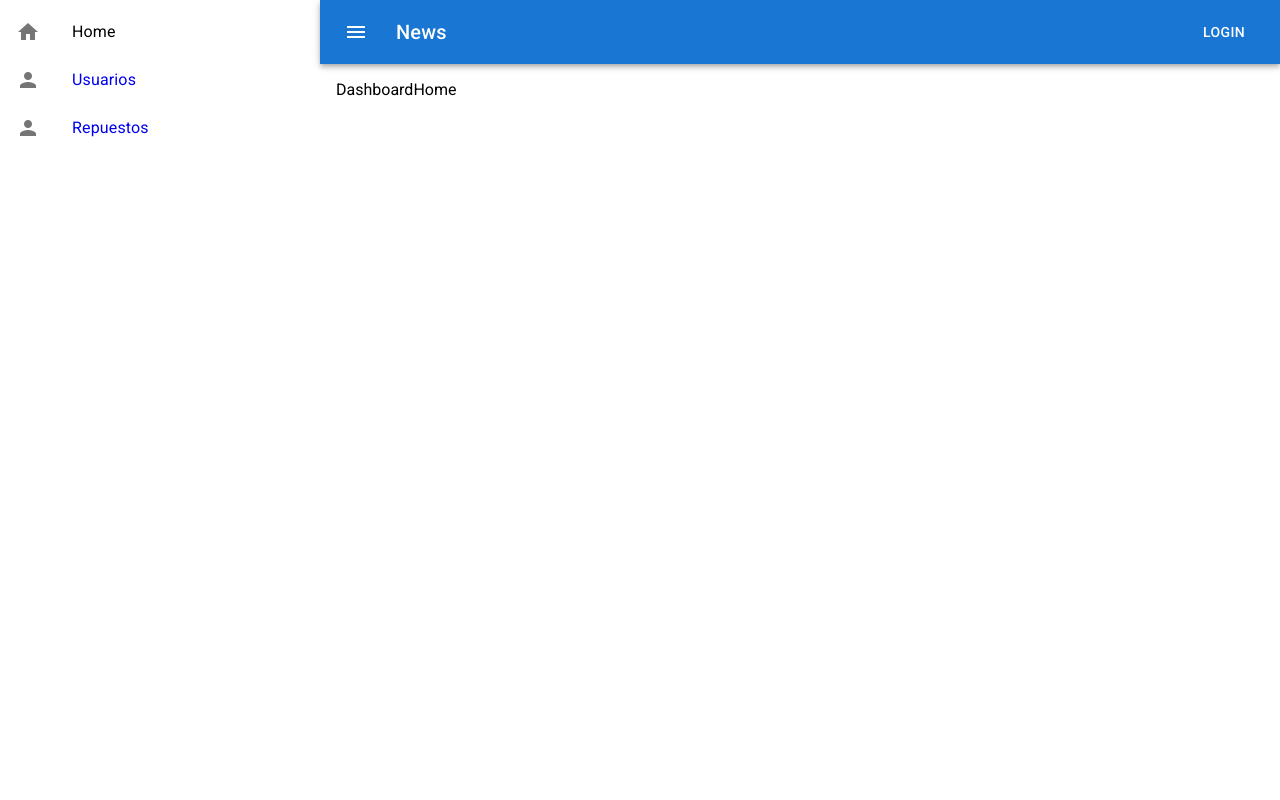
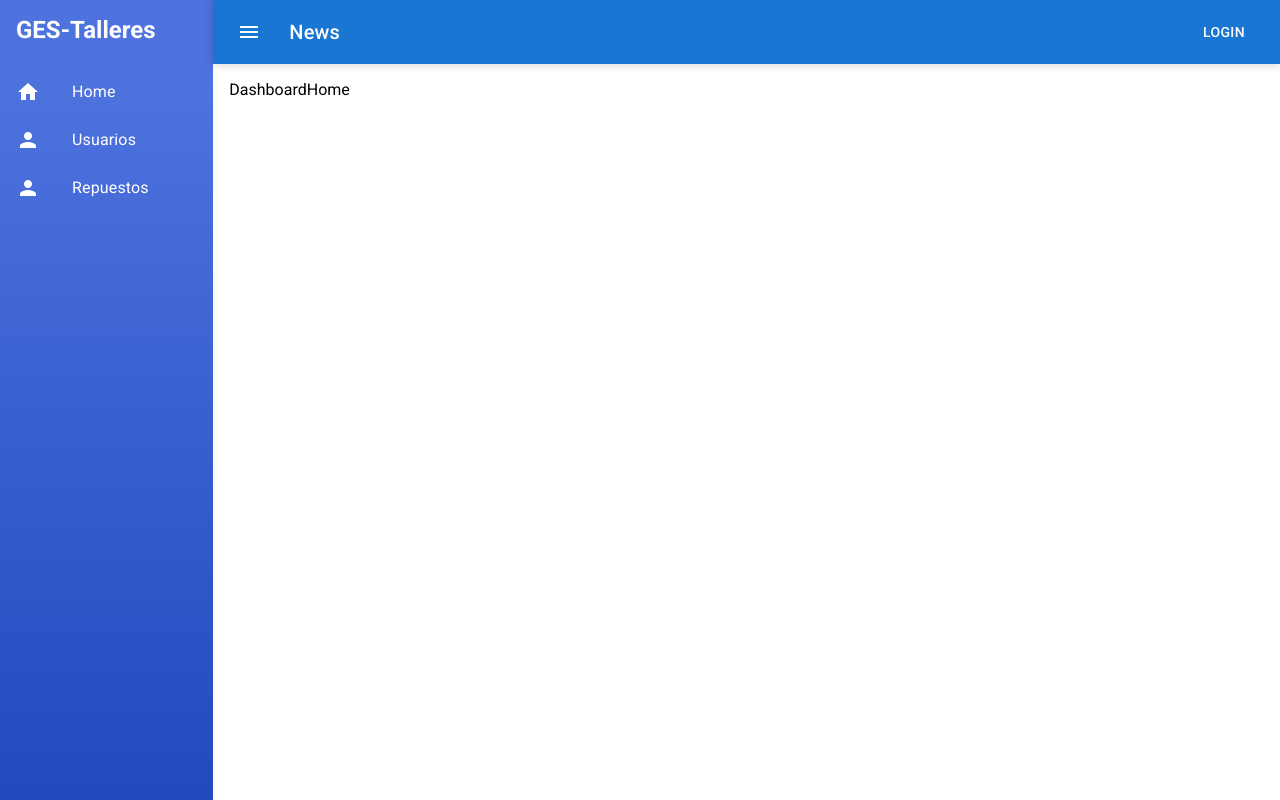
Before and after one commit to xaulosky/Proyecto-GPS-Gestalleres, a React (Vite) app: page / in a window 1280 px wide. Built offline with nearby package versions, Linux system fonts and the light colour scheme.

Commit message:
funcion para activar navlink

```diff
--- a/src/assets/css/index.css
+++ b/src/assets/css/index.css
@@ -9,3 +9,23 @@ body {
 a {
     text-decoration: none;
 }
+
+.sidebar {
+    height: 100vh;
+    min-width: 200px;
+}
+
+.sidebar * {
+    color: white;
+}
+
+.bg-gradient-primary {
+    background-color: #4e73df;
+    background-image: linear-gradient(180deg, #4e73df 10%, #224abe 100%);
+    background-size: cover;
+}
+
+.activated > *{
+    background-color: #0000001a !important;
+    background-size: cover;
+}
--- a/src/components/Layout.jsx
+++ b/src/components/Layout.jsx
@@ -10,20 +10,13 @@ const Layout = () => {
 
     return (
         <Grid container>
-            <Grid md={3}>
-                <SideBar style={{
-                    position: 'sticky',
-                    top: '0',
-                    zIndex: '1',
-                    backgroundColor: '#010101',
-                    height: '100vh',
-                    color: '#fff'
-                }} />
+            <Grid md={2} >
+                <SideBar />
             </Grid>
-            <Grid md={9}>
+            <Grid md={10}>
                 <NavBar />
                 <Box component="main" p={2}>
-                    <Outlet  />
+                    <Outlet />
                 </Box >
             </Grid>
         </Grid>
--- a/src/components/ui/NavBar.jsx
+++ b/src/components/ui/NavBar.jsx
@@ -10,8 +10,12 @@ import MenuIcon from '@mui/icons-material/Menu';
 
 const NavBar = () => {
   return (
-    <Box sx={{ flexGrow: 1 }}>
-      <AppBar position="static">
+    <Box sx={{ flexGrow: 1 }} style={{
+      backgroundColor: '#f5f5f5',
+    }}>
+      <AppBar position="static" style={{
+        boxShadow: '0px 0px 10px 0px rgba(0,0,0,0.2)',
+      }}>
         <Toolbar>
           <IconButton
             size="large"
--- a/src/components/ui/SideBar.jsx
+++ b/src/components/ui/SideBar.jsx
@@ -1,10 +1,24 @@
-import { List, ListItem, ListItemIcon, ListItemText } from '@mui/material'
+import { Box, Grid, List, ListItem, ListItemIcon, ListItemText } from '@mui/material'
 import React from 'react'
-import { Link } from 'react-router-dom'
+import { NavLink } from 'react-router-dom'
+
 
 const SideBar = () => {
+
+
     return (
-
+        <Box component="nav" className='bg-gradient-primary sidebar'>
+            <Grid container>
+                <Grid item >
+                    <Box textAlign={'center'} p={2} style={{
+                        fontSize: '1.5rem',
+                        fontWeight: 'bold',
+                        color: '#fff'
+                    }}>
+                        GES-Talleres
+                    </Box>
+                </Grid>
+            </Grid>
             <List >
                 <ListItem button>
                     <ListItemIcon>
@@ -12,25 +26,25 @@ const SideBar = () => {
                     </ListItemIcon>
                     <ListItemText primary="Home" />
                 </ListItem>
-            <Link to="/cliente">
+                <NavLink to="/cliente" className={({ isActive }) => "nav-link" + (isActive ? " activated" : "")} >
                     <ListItem button>
                         <ListItemIcon>
                             <i className="material-icons">person</i>
                         </ListItemIcon>
                         <ListItemText primary="Usuarios" />
                     </ListItem>
-            </Link>
-            <Link to="/repuestos">
+                </NavLink>
+                <NavLink to="/repuestos" className={({ isActive }) => "nav-link" + (isActive ? " activated" : "")}>
                     <ListItem button>
                         <ListItemIcon>
                             <i className="material-icons">persons</i>
                         </ListItemIcon>
                         <ListItemText primary="Repuestos" />
                     </ListItem>
-            </Link>
+                </NavLink>
+            </List>
+        </Box >
 
-
-        </List>
     )
 }
 
```
Lines whose indentation alone changed are shown as unchanged.
